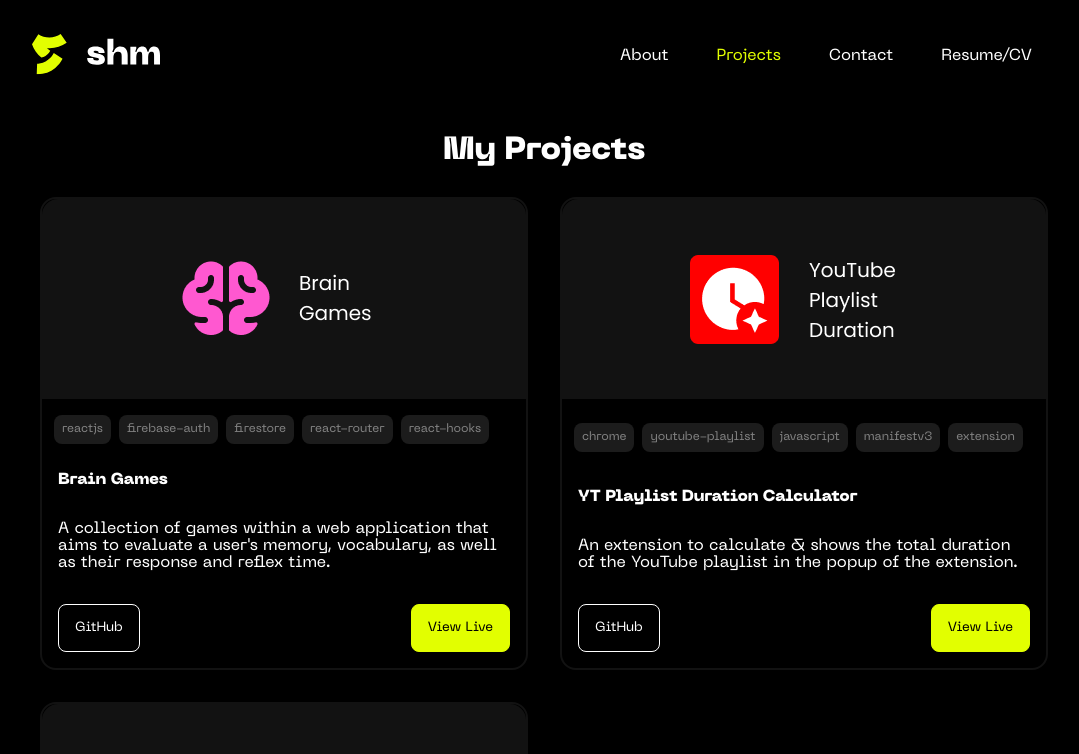
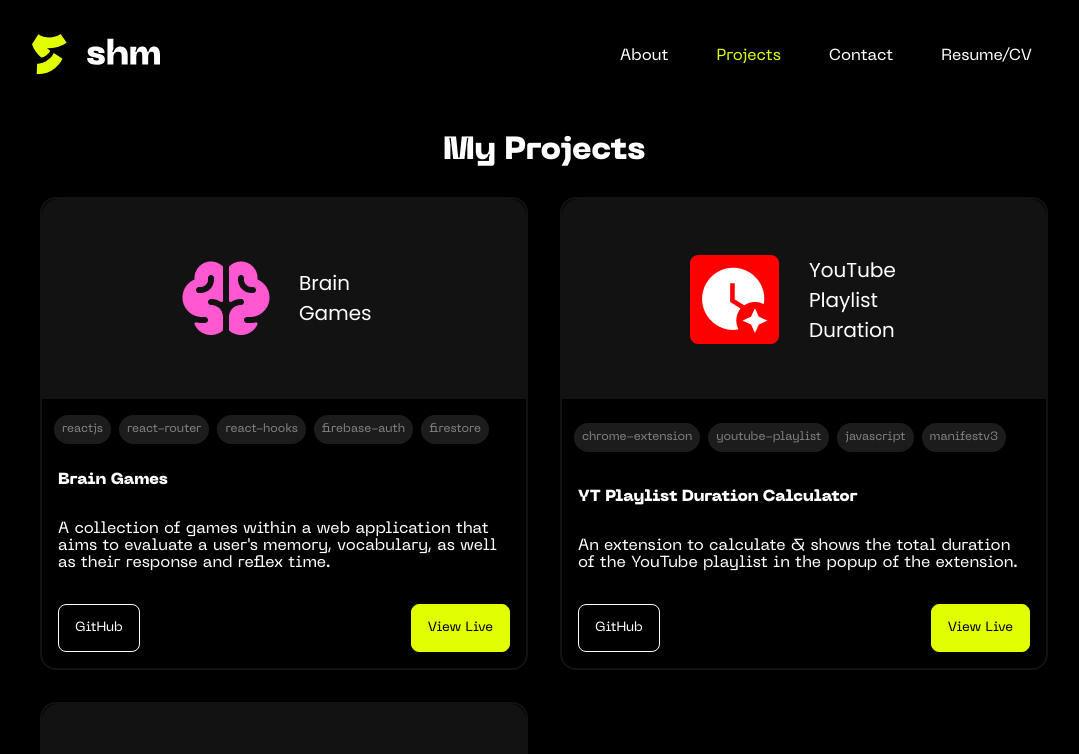
Before and after one commit to shm-dsgn/portfolio, a React (Create React App) app: page /projects in a window 1280 px wide. Shown: the top 754 px of the page, without its empty margins (96-1175 px from the left). Built offline with nearby package versions, Linux system fonts and the light colour scheme.

Commit message:
tags minor changes

```diff
--- a/src/components/Projects/Dev/DevDetails.js
+++ b/src/components/Projects/Dev/DevDetails.js
@@ -10,7 +10,13 @@
     githubLink: "https://github.com/shm-dsgn/brain-games",
     liveLink: "https://shm-brain-games.netlify.app/",
     photo: Img1,
-    tags: ["reactjs", "firebase-auth", "firestore", "react-router", "react-hooks"],
+    tags: [
+      "reactjs",
+      "react-router",
+      "react-hooks",
+      "firebase-auth",
+      "firestore",
+    ],
   },
   {
     title: "YT Playlist Duration Calculator",
@@ -20,13 +26,7 @@
     liveLink:
       "https://chrome.google.com/webstore/detail/youtube-playlist-duration/bpojpijaddmjkblcbkhnhhgjecmfmgil",
     photo: Img2,
-    tags: [
-      "chrome",
-      "youtube-playlist",
-      "javascript",
-      "manifestv3",
-      "extension",
-    ],
+    tags: ["chrome-extension", "youtube-playlist", "javascript", "manifestv3"],
   },
   {
     title: "My Portfolio Website",
--- a/src/components/Projects/Dev/Display.css
+++ b/src/components/Projects/Dev/Display.css
@@ -83,7 +83,7 @@
 .tag {
   background-color: #1C1C1C;
   color: grey;
-  border-radius: 8px;
+  border-radius: 16px;
   padding: 8px;
   margin: 4px;
   font-family: Regular;
```
